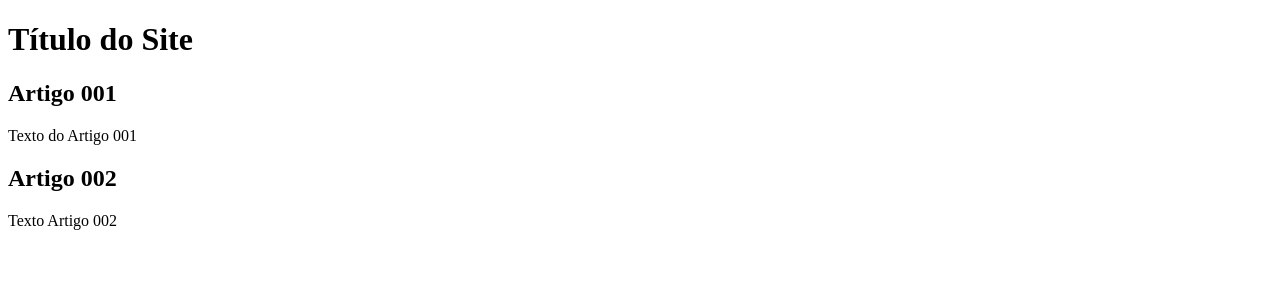
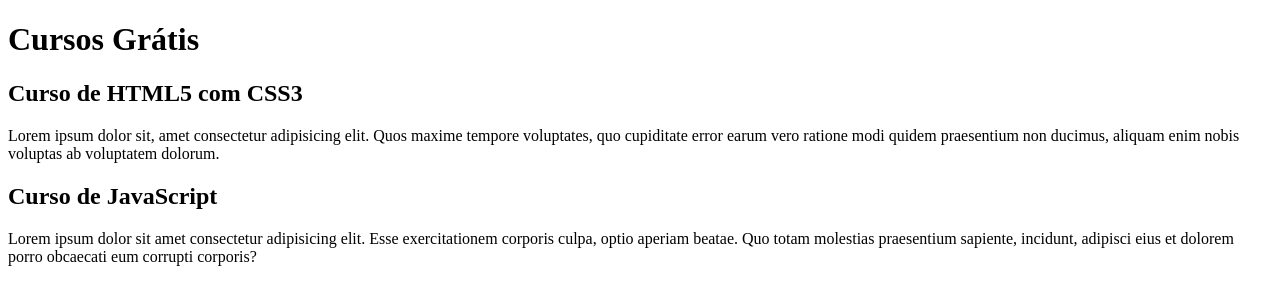
Before and after one commit to Diegonpx/projeto-site, a plain HTML site: page index.html in a window 1280 px wide. Drawn offline with Linux system fonts and the light colour scheme.

Commit message:
comecei a escrever o conteudo

```diff
--- a/index.html
+++ b/index.html
@@ -9,15 +9,15 @@
 <body>
     <main>
         <header>
-            <h1>Título do Site</h1>
+            <h1>Cursos Grátis</h1>
         </header>
         <article>
-            <h2>Artigo 001</h2>
-            <p>Texto do Artigo 001</p>
+            <h2>Curso de HTML5 com CSS3</h2>
+            <p>Lorem ipsum dolor sit, amet consectetur adipisicing elit. Quos maxime tempore voluptates, quo cupiditate error earum vero ratione modi quidem praesentium non ducimus, aliquam enim nobis voluptas ab voluptatem dolorum.</p>
         </article>
         <article>
-            <h2>Artigo 002</h2>
-            <p>Texto Artigo 002</p>
+            <h2>Curso de JavaScript</h2>
+            <p>Lorem ipsum dolor sit amet consectetur adipisicing elit. Esse exercitationem corporis culpa, optio aperiam beatae. Quo totam molestias praesentium sapiente, incidunt, adipisci eius et dolorem porro obcaecati eum corrupti corporis?</p>
         </article>
     </main>
 </body>
```
